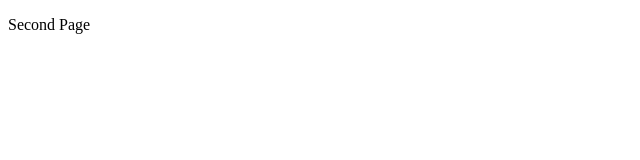
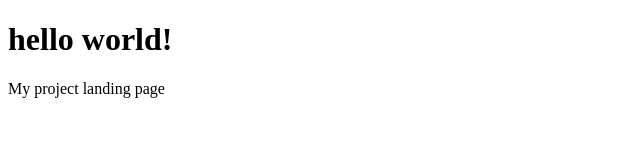
Before and after one commit to sammitch7/rep1-mitch, a plain HTML site: page index.html in a window 1280 px wide. Shown: the whole page, without its empty margins (0-640 px from the left). Drawn offline with Linux system fonts and the light colour scheme.

Commit message:
Add files via upload

```diff
--- a/index.html
+++ b/index.html
@@ -6,6 +6,7 @@
         <title>My Project</title>
         </head>
         <body>
-<p>Second Page</p>
+<h1>hello world!</h1>
+<p>My project landing page</p>
         </body>
 </html>
```
